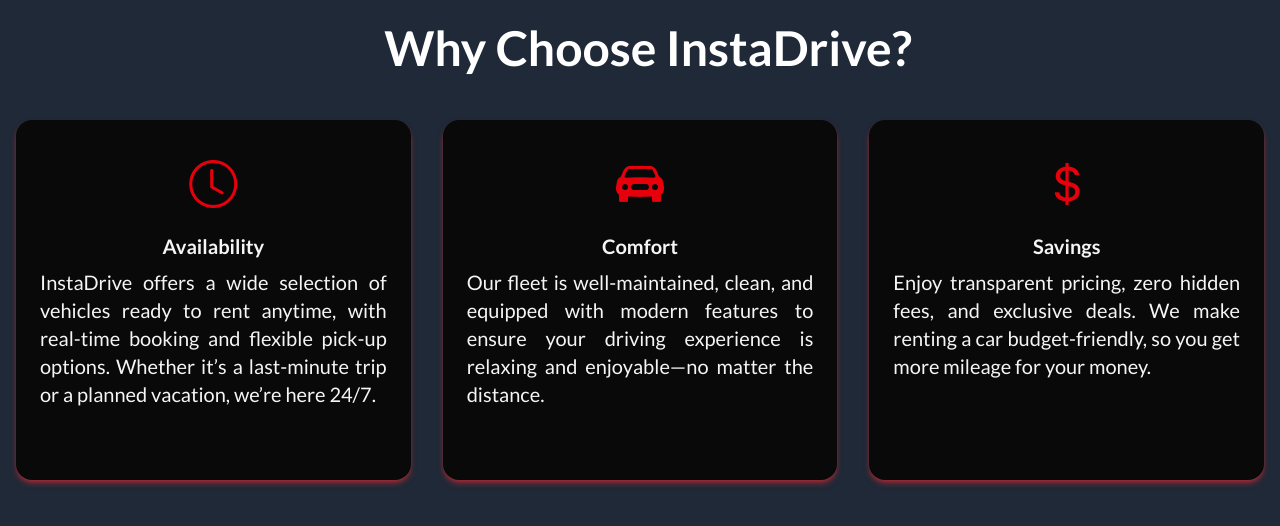
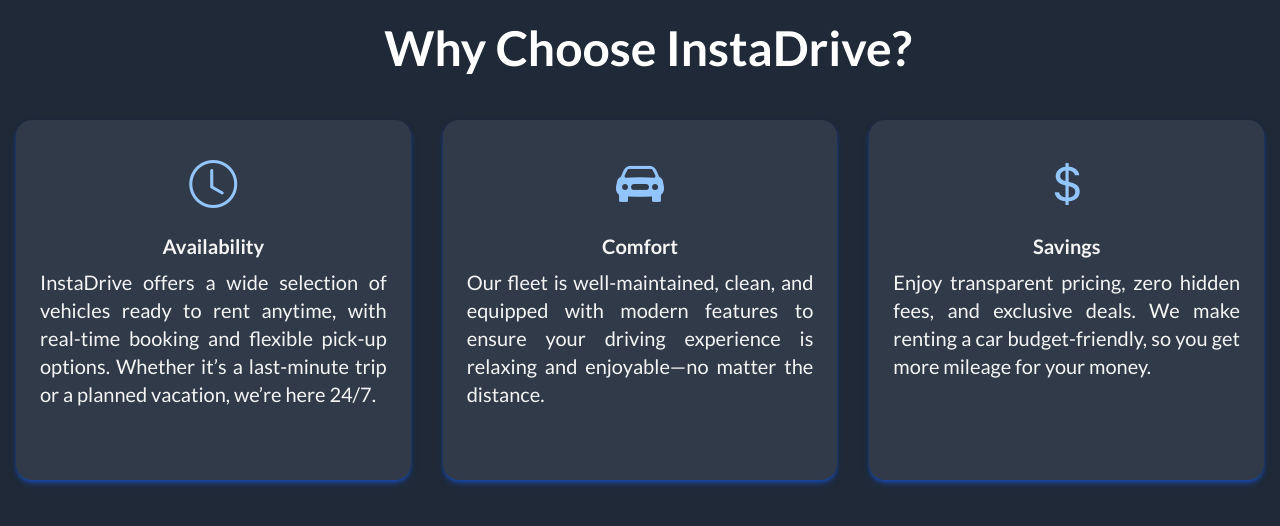
Before and after one commit to jacobferreras/car-rental, a Next.js app: page / in a window 1280 px wide. Shown: the part 1720-2246 px from the top of the page. Built offline with nearby package versions, Linux system fonts and the light colour scheme; no server answers; the database is empty.

Commit message:
refactor: update ServiceCard styles for improved design consistency

```diff
--- a/components/ui/home/ServiceCard.tsx
+++ b/components/ui/home/ServiceCard.tsx
@@ -6,10 +6,10 @@ interface ServiceCardProps {
 
 const ServiceCard = (props: ServiceCardProps) => {
   return (
-    <div className="card bg-base-100 w-auto md:h-70  lg:h-90 md:w-106 shadow-md shadow-red-500/50 hover:shadow-xl">
+    <div className="card bg-[#303a49] w-auto md:h-70  lg:h-90 md:w-106 shadow-md shadow-blue-600/50 hover:shadow-xl">
       <figure className="px-10 pt-10">
         <i
-          className={`${props.icon} text-red-600 text-xl md:text-3xl xl:text-5xl`}
+          className={`${props.icon} text-[#93c5fd] text-xl md:text-3xl xl:text-5xl`}
         ></i>
       </figure>
       <div className="card-body items-center text-center">
```
